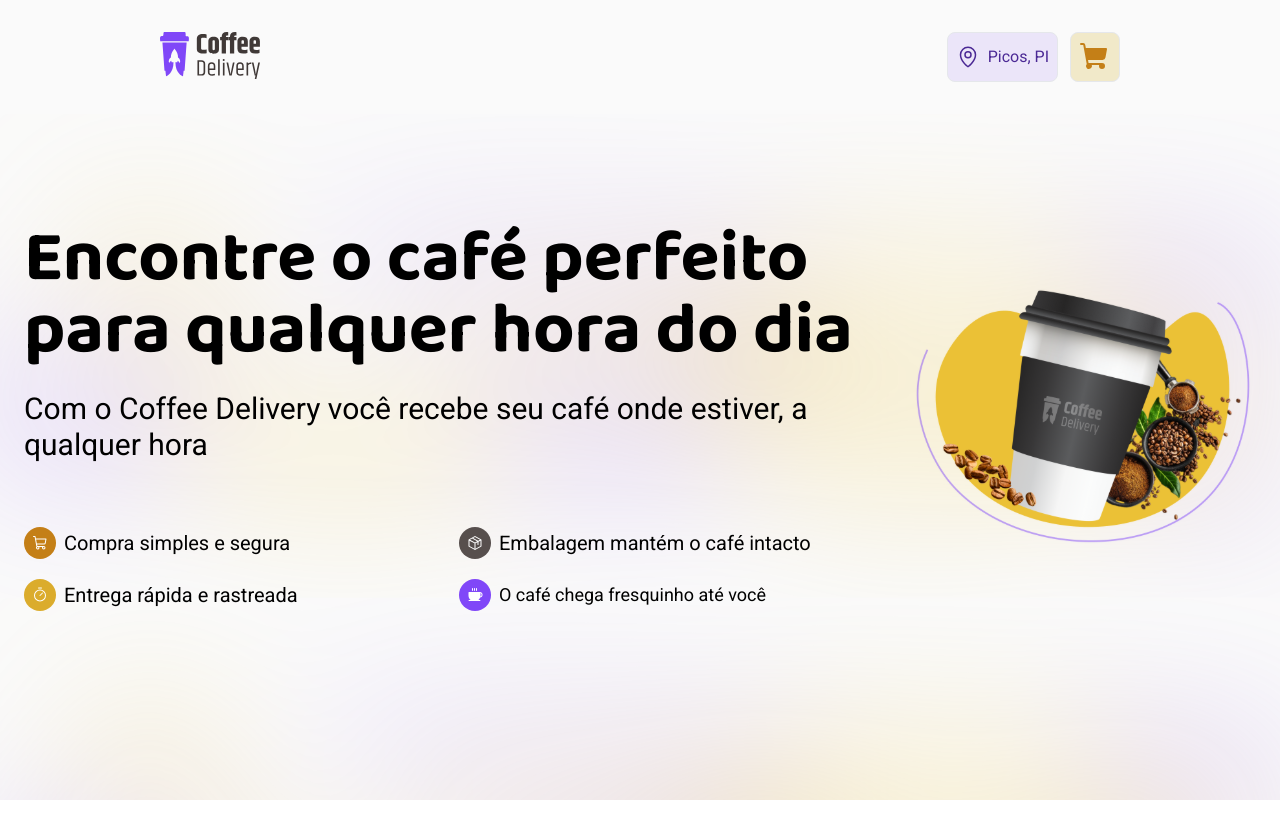
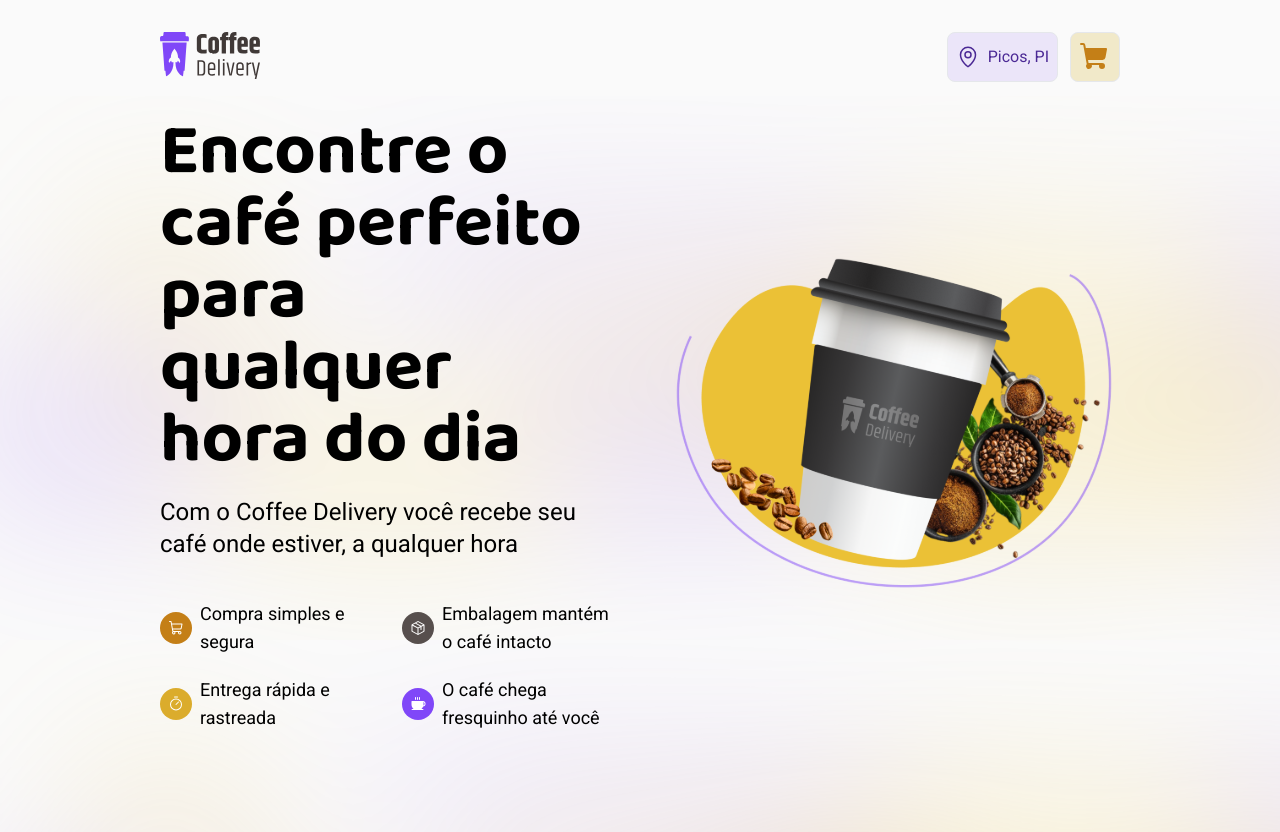
Before and after one commit to wellington-tinho/coffee-delivery, a Next.js app: page /intro in a window 1280 px wide. Before the commit the page ends 800 px from the top, so only its background shows below. Built offline with nearby package versions, Linux system fonts and the light colour scheme.

Commit message:
improve styles

```diff
--- a/src/app/intro/page.tsx
+++ b/src/app/intro/page.tsx
@@ -9,27 +9,30 @@ export default function Intro() {
   return (
     <div
       className="bg-[url('/assets/background.svg')]
-      bg-contain pb-20 object-cover h-full
-      flex gap-14 justify-center items-center
-      px-40 w-full xl:px-6
+      pb-20
+      grid gap-14 justify-center items-center
+      grid-cols-2
+      px-40 w-full
+      h-[calc(100vh-6rem)] xl:h-[calc(100vh-4rem)]
+
       "
     >
-      <div className="flex flex-col gap-16">
-        <div className="space-y-4 w-[558px] xl:w-[830px] xl:space-y-6">
+      <div className="flex flex-col gap-10">
+        <div className="space-y-4 xl:space-y-5">
           <h1 className="font-baloo text-5xl font-extrabold xl:text-7xl">
             Encontre o café perfeito para qualquer hora do dia
           </h1>
-          <h2 className="  text-xl font-medium xl:text-3xl">
+          <h2 className="  text-lg font-medium xl:text-2xl">
             Com o Coffee Delivery você recebe seu café onde estiver, a qualquer
             hora
           </h2>
         </div>
-        <ul className="grid grid-cols-2 gap-y-5 gap-x-10">
+        <ul className="grid grid-cols-2 gap-y-5 gap-x-8">
           <li className="flex gap-2 items-center">
             <div className="bg-brand-yellow-dark rounded-full text-white p-2 w-8 h-8 ">
               <ShoppingCart className="w-4 h-4" />
             </div>
-            <span className="  text-base font-normal xl:text-xl">
+            <span className="  text-base font-normal xl:text-lg">
               Compra simples e segura
             </span>
           </li>
@@ -38,7 +41,7 @@ export default function Intro() {
             <div className="bg-base-text rounded-full text-white p-2 w-8 h-8 ">
               <Package className="w-4 h-4" />
             </div>
-            <span className="  text-base font-normal xl:text-xl">
+            <span className="  text-base font-normal xl:text-lg">
               Embalagem mantém o café intacto
             </span>
           </li>
@@ -46,7 +49,7 @@ export default function Intro() {
             <div className="bg-brand-yellow rounded-full text-white p-2 w-8 h-8 ">
               <Timer className="w-4 h-4" />
             </div>
-            <span className="  text-base font-normal xl:text-xl">
+            <span className="  text-base font-normal xl:text-lg">
               Entrega rápida e rastreada
             </span>
           </li>
--- a/src/app/layout.tsx
+++ b/src/app/layout.tsx
@@ -22,12 +22,8 @@ export const metadata = {
 export default function RootLayout({ children }: { children: ReactNode }) {
   return (
     <html lang="en" suppressHydrationWarning={true}>
-      <body
-        className={`${roboto.variable} ${baloo.variable} font-sans h-screen `}
-      >
+      <body className={`${roboto.variable} ${baloo.variable} font-sans  `}>
         <div className="flex flex-col h-full bg-base-background">
-          {/* // bg-[linear-gradient(to_top_bottom,rgba(255,255,255,0),rgba(255,255,255,1)),url('/assets/background.svg')] */}
-
           <Navbar />
           {children}
         </div>
--- a/src/app/layout/navbar.tsx
+++ b/src/app/layout/navbar.tsx
@@ -6,7 +6,7 @@ import ShoppingCartFill from '../../../public/assets/icons/shopping-cart-fill'
 
 export default function Navbar() {
   return (
-    <nav className="py-8 px-40">
+    <nav className="py-8 px-40 h-24">
       <div className="flex justify-between  content-between">
         <a className="" href="#">
           <Image src={LogoCoffeeDelivery} alt="logo" width={100} height={100} />
```
